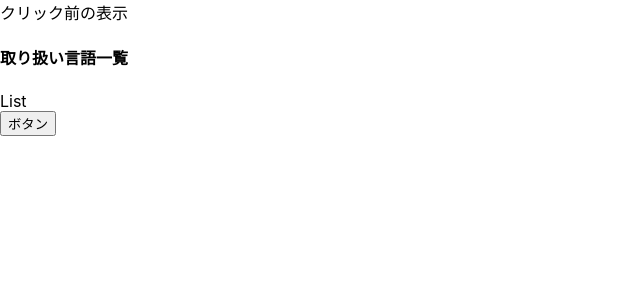
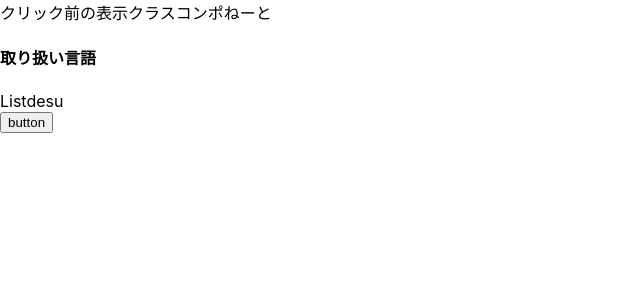
Before and after one commit to tomuyamukun/react-tuto, a React (Create React App) app: page / in a window 1280 px wide. Shown: the top 300 px of the page, without its empty margins (0-640 px from the left). Built offline with nearby package versions, Linux system fonts and the light colour scheme.

Commit message:
class components

```diff
--- a/src/App.js
+++ b/src/App.js
@@ -1,19 +1,27 @@
-import { useState } from "react";
+import React from "react";
 import { List } from "./List";
 
-function App() {
-	const [description, setDescription] = useState("クリック前の表示");
-
-	const changeDescription = () => {
-		setDescription("クリック後の表示です");
-	};
-	return (
-		<div>
-			{description}
-			<List title="取り扱い言語一覧" />
-			<button onClick={changeDescription}>ボタン</button>
-		</div>
-	);
+class App extends React.Component {
+	constructor(props) {
+		super(props);
+		this.state = { description: "クリック前の表示" };
+	}
+	changeDescription() {
+		this.setState({
+			description: "クリック後の表示",
+		});
+	}
+	render() {
+		const { description } = this.state;
+		return (
+			<div>
+				{description}
+				クラスコンポねーと
+				<List title="取り扱い言語" />
+				<button onClick={() => this.changeDescription()}>button</button>
+			</div>
+		);
+	}
 }
 
 export default App;
--- a/src/List.jsx
+++ b/src/List.jsx
@@ -1,8 +1,13 @@
-export const List = ({ title }) => {
-	return (
-		<div>
-			<h4>{title}</h4>
-			<div>List</div>
-		</div>
-	);
-};
+import React from "react";
+
+export class List extends React.Component {
+	render() {
+		const { title } = this.props;
+		return (
+			<div>
+				<h4>{title}</h4>
+				<div>Listdesu</div>
+			</div>
+		);
+	}
+}
```
